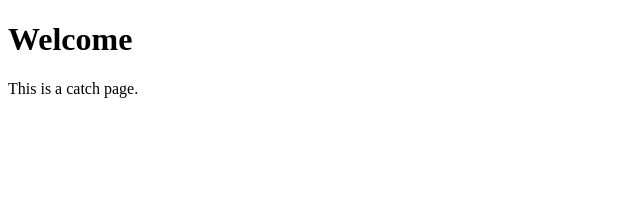
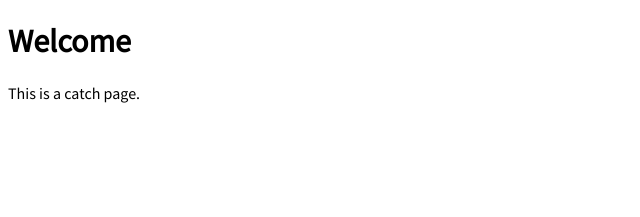
Before and after one commit to froschi/froschi.github.com, a Jekyll site: the page built from index.md, in a window 1280 px wide. Shown: the top 217 px of the page, without its empty margins (0-640 px from the left). Built offline with Jekyll 4.4.1, drawn with Linux system fonts in a browser that asks for light colours; Markdown is read by kramdown in place of the engine named in the settings.

Commit message:
Apply stylesheet to default template.
Signed-off-by: Thorsten Fischer <thorsten@froschi.org>

```diff
--- a/_layouts/default.html
+++ b/_layouts/default.html
@@ -3,6 +3,7 @@
 <head>
   <meta http-equiv="content-type" content="text/html; charset=utf-8" />
   <link href='http://fonts.googleapis.com/css?family=Source+Sans+Pro&subset=latin' rel='stylesheet' type='text/css'>
+  <link href='/css/screen.css' rel='stylesheet' type='text/css' media='screen, projection'>
   <title>{{ page.title }}</title>
 </head>
 
```
